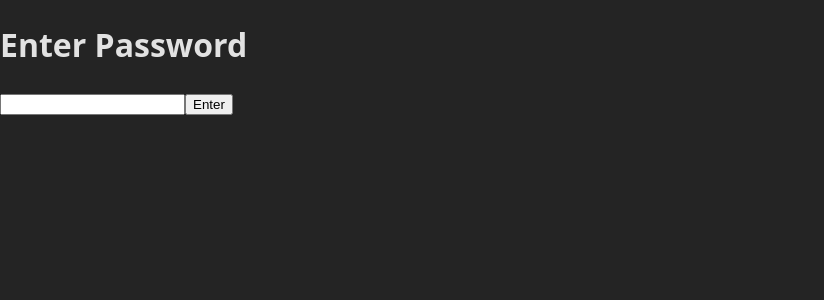
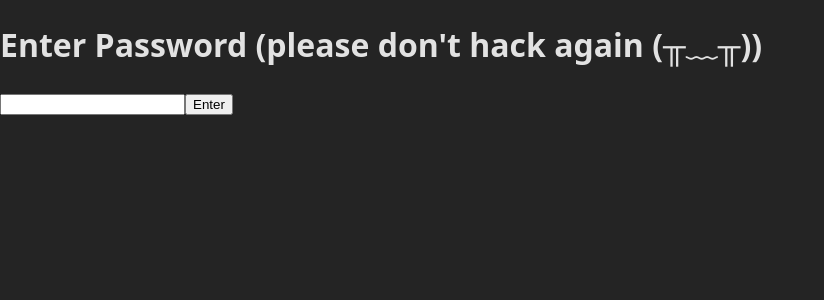
Before and after one commit to beto1969/ashley, a React (Vite) app: page /#/ in a window 1280 px wide. Shown: the top 300 px of the page, without its empty margins (0-824 px from the left). Built offline with nearby package versions, Linux system fonts and the light colour scheme.

Commit message:
chnaged for pages

```diff
--- a/src/components/LoginPage.tsx
+++ b/src/components/LoginPage.tsx
@@ -19,7 +19,7 @@ export default function LoginPage() {
 
   return (
     <div className="flex flex-col items-center justify-center h-screen">
-      <h1 className="text-3xl mb-4">Enter Password</h1>
+      <h1 className="text-3xl mb-4">Enter Password (please don't hack again (╥﹏╥))</h1>
       <form onSubmit={handleSubmit}>
         <input
           type="password"
```
